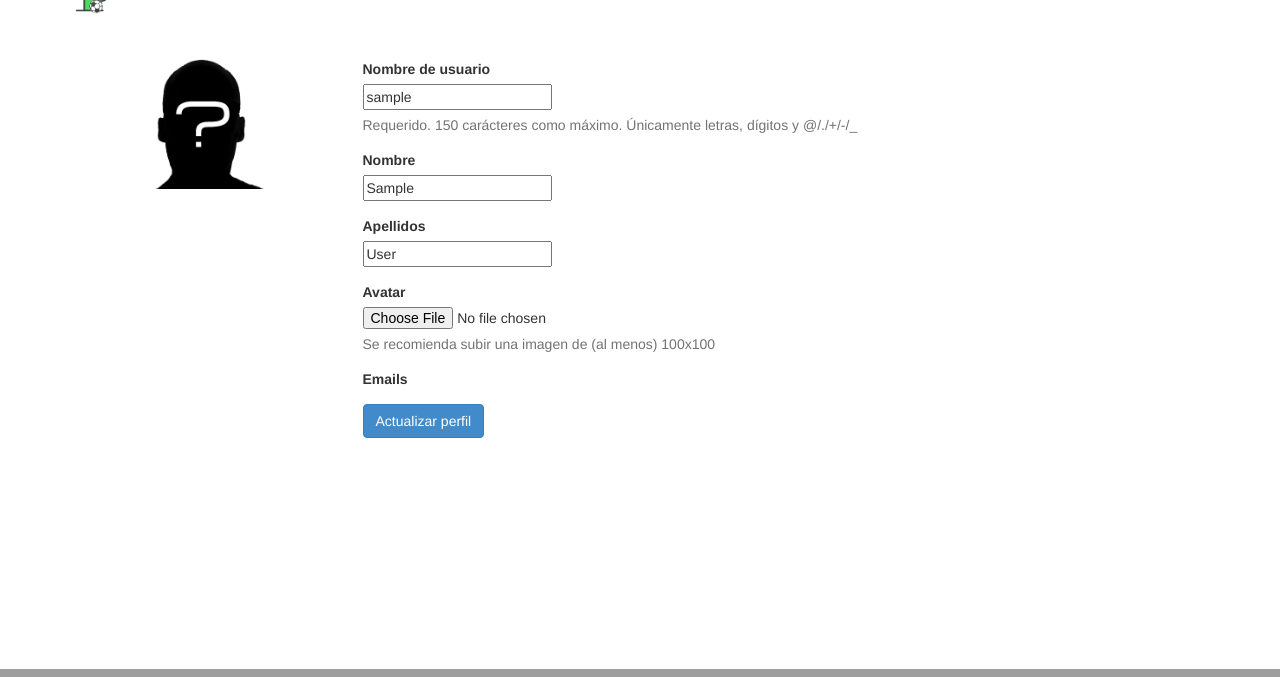
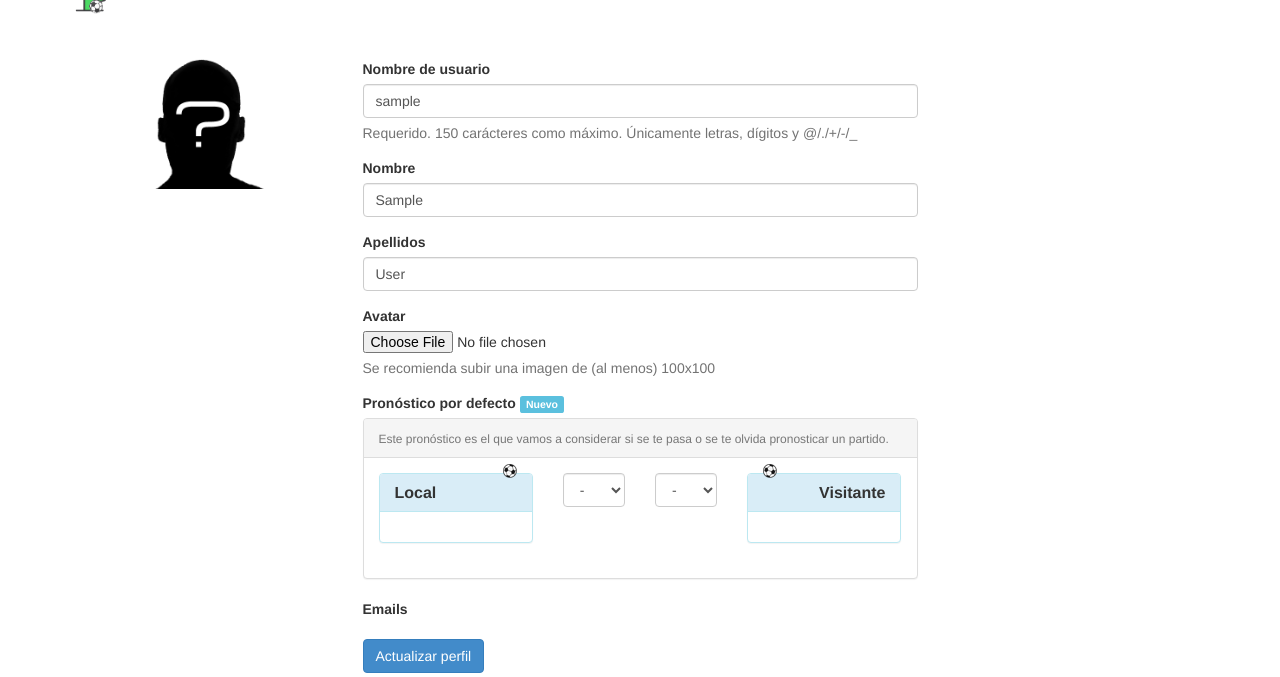
Before and after one commit to el-ega/fenics, a Django app: page /profile/ in a window 1280 px wide. Shown: the part 51-728 px from the top of the page. Run offline with Django 4.2, Linux system fonts and the light colour scheme; the visitor is signed in with stand-in values (Sample User, id 1); data that the repository does not hold is empty; parts of the project's set-up code (start-up, migrations or seed data) failed here and were passed over; some libraries are stand-ins or nearby versions; grey boxes are pictures that could not be loaded.

Commit message:
Expose default prediction preference in profile form

```diff
--- a/ega/forms.py
+++ b/ega/forms.py
@@ -9,8 +9,35 @@ from ega.constants import EMAILS_PLACEHOLDER
 from ega.models import ChampionPrediction, EgaUser, League, Prediction, Team
 
 
-class PredictionForm(forms.ModelForm):
-    GOAL_CHOICES = [('', '-')] + [(i, i) for i in range(20)]
+GOAL_CHOICES = [('', '-')] + [(i, i) for i in range(20)]
+
+
+class PredictionFormMixin(object):
+
+    def _clean_goals(self, field_name):
+        goals = self.cleaned_data.get(field_name)
+        if not goals:
+            goals = None
+        return goals
+
+    def clean_home_goals(self):
+        return self._clean_goals('home_goals')
+
+    def clean_away_goals(self):
+        return self._clean_goals('away_goals')
+
+    def validate_goals_together(self, cleaned_data):
+        home_goals = cleaned_data.get("home_goals")
+        away_goals = cleaned_data.get("away_goals")
+
+        msg = "Pronóstico incompleto."
+        if home_goals and not away_goals:
+            raise forms.ValidationError(msg)
+        if not home_goals and away_goals:
+            raise forms.ValidationError(msg)
+
+
+class PredictionForm(PredictionFormMixin, forms.ModelForm):
 
     home_goals = forms.ChoiceField(
         choices=GOAL_CHOICES,
@@ -37,28 +64,9 @@ class PredictionForm(forms.ModelForm):
             away = match.away.name if match.away else match.away_placeholder
             self.fields['penalties'].choices = [('L', home), ('V', away)]
 
-    def _clean_goals(self, field_name):
-        goals = self.cleaned_data.get(field_name)
-        if not goals:
-            goals = None
-        return goals
-
-    def clean_home_goals(self):
-        return self._clean_goals('home_goals')
-
-    def clean_away_goals(self):
-        return self._clean_goals('away_goals')
-
     def clean(self):
         cleaned_data = super(PredictionForm, self).clean()
-        home_goals = cleaned_data.get("home_goals")
-        away_goals = cleaned_data.get("away_goals")
-
-        msg = "Pronóstico incompleto."
-        if home_goals and not away_goals:
-            raise forms.ValidationError(msg)
-        if not home_goals and away_goals:
-            raise forms.ValidationError(msg)
+        self.validate_goals_together(cleaned_data)
 
         penalties = cleaned_data.get('penalties')
         if penalties and home_goals != away_goals:
@@ -161,11 +169,50 @@ class LeagueForm(forms.ModelForm):
         fields = ('name',)
 
 
-class EgaUserForm(forms.ModelForm):
+class EgaUserForm(PredictionFormMixin, forms.ModelForm):
+
+    home_goals = forms.ChoiceField(
+        choices=GOAL_CHOICES,
+        required=False,
+        widget=forms.Select(attrs={'class': 'form-control'}),
+    )
+    away_goals = forms.ChoiceField(
+        choices=GOAL_CHOICES,
+        required=False,
+        widget=forms.Select(attrs={'class': 'form-control'}),
+    )
+
+    def __init__(self, *args, instance=None, initial=None, **kwargs):
+        if instance and instance.default_prediction:
+            initial = initial or {}
+            initial['home_goals'] = instance.default_prediction['home_goals']
+            initial['away_goals'] = instance.default_prediction['away_goals']
+        super(EgaUserForm, self).__init__(
+            *args, instance=instance, initial=initial, **kwargs)
+
+    def clean(self):
+        cleaned_data = super(EgaUserForm, self).clean()
+        self.validate_goals_together(cleaned_data)
+        return cleaned_data
+
+    def save(self, *args, **kwargs):
+        if self.cleaned_data['home_goals'] and self.cleaned_data['away_goals']:
+            self.instance.default_prediction = (
+                self.cleaned_data['home_goals'],
+                self.cleaned_data['away_goals'],
+            )
+        return super(EgaUserForm, self).save(*args, **kwargs)
+
     class Meta:
         model = EgaUser
-        fields = ('username', 'first_name', 'last_name', 'avatar')
-
+        fields = (
+            'username', 'first_name', 'last_name', 'avatar',
+            'home_goals', 'away_goals')
+        widgets = {
+            'username': forms.TextInput(attrs={'class': 'form-control'}),
+            'first_name': forms.TextInput(attrs={'class': 'form-control'}),
+            'last_name': forms.TextInput(attrs={'class': 'form-control'}),
+        }
 
 class CustomSignupForm(forms.Form):
 
--- a/ega/templates/ega/_team_details.html
+++ b/ega/templates/ega/_team_details.html
@@ -1,11 +1,15 @@
 {% load i18n %}
+{% load static %}
 {% load ega_tags %}
+
 <div class="panel panel-info">
     <div class="panel-heading">
         <h6 class="panel-title {{ condition }}-stats">
         <strong class="{% if form.instance.starred %}starred-font{% endif %}">{{ team|default_if_none:placeholder }}</strong>
         {% if team.image %}
         <img class="team-image-small {{ condition }}-image" src="{{ team.image.url }}" />
+        {% else %}
+        <img class="team-image-small {{ condition }}-image" src="{% static 'images/ball_icon.png' %}" />
         {% endif %}</h6>
     </div>
     <div class="panel-body {{ condition }}-stats">
--- a/ega/templates/ega/home.html
+++ b/ega/templates/ega/home.html
@@ -7,6 +7,10 @@
 {% block content-title %}{% endblock %}
 
 {% block content %}
+
+    {% if not user.preferences.default_prediction %}
+        {% include 'ega/_default_prediction_notice.html' %}
+    {% endif %}
 
     <div class="row">
         <div class="col-md-4">
--- a/ega/templates/ega/profile.html
+++ b/ega/templates/ega/profile.html
@@ -22,9 +22,40 @@
             {% include 'ega/_form_errors_all_snippet.html' %}
 
             {% for field in form %}
+                {% if 'goal' not in field.name %}
                 {% include 'ega/_field_snippet.html' %}
+                {% endif %}
             {% endfor %}
 
+            <div class="form-group">
+                <label>{% trans 'Pronóstico por defecto' %} <span class="label label-info">{% trans 'Nuevo' %}</span></label>
+                <div class="panel panel-default">
+                    <div class="panel-heading">
+                        <h6 class="panel-title">
+                            <small>Este pronóstico es el que vamos a considerar si se te pasa o se te olvida
+                            pronosticar un partido.</small>
+                        </h6>
+                    </div>
+                    <div class="panel-body">
+                        <div class="row">
+                            <div class="col-xs-12 col-md-4 text-right">
+                            {% include "ega/_team_details.html" with condition="home" team=None placeholder="Local" %}
+                            </div>
+                            <div class="col-xs-12 col-md-4 text-center">
+                                <div class="row">
+                                    <div class="col-xs-6"><p class="goals-input">{{ form.home_goals }}</p></div>
+                                    <div class="col-xs-6"><p class="goals-input">{{ form.away_goals }}</p></div>
+                                </div>
+                            </div>
+                            <div class="col-xs-12 col-md-4">
+                            {% include "ega/_team_details.html" with condition="away" team=None placeholder="Visitante" %}
+                            </div>
+                        </div>
+                    </div>
+                </div>
+            </div>
+
+            <div class="form-group">
                 <label>{% trans 'Emails' %}</label>
                 <ul class="list-unstyled">
                 {% for email in request.user.emailaddress_set.all %}
@@ -36,6 +67,7 @@
                     </li>
                 {% endfor%}
                 </ul>
+            </div>
 
             <div>
                 <button name="update" type="submit" class="btn btn-primary">{% trans 'Actualizar perfil' %}</button>
```
Also changed, not shown: ega/templates/ega/_default_prediction_notice.html (added, +8 -0 lines). Lines whose indentation alone changed are shown as unchanged.
